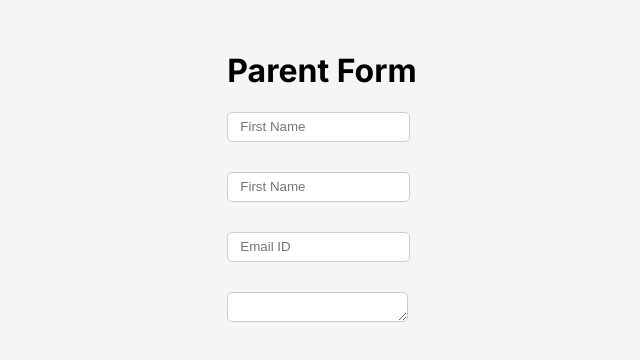
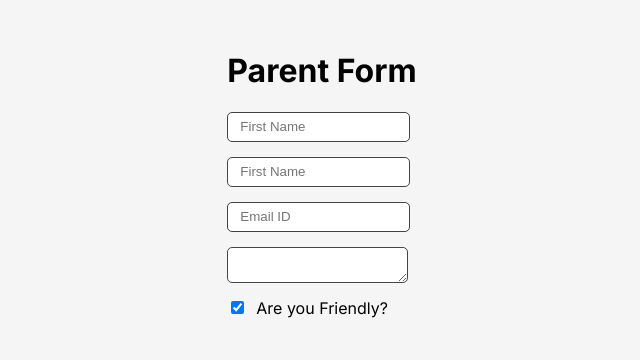
Before and after one commit to Arafat-alim/react-from-scratch, a React (Create React App) app in the folder react-official-fundamentals/: page / in a window 1280 px wide. Shown: the top 360 px of the page, without its empty margins (318-958 px from the left). Built offline with nearby package versions, Linux system fonts and the light colour scheme.

Commit message:
checkbox is added in form.

```diff
--- a/react-official-fundamentals/src/components/Forms/FormTwo.jsx
+++ b/react-official-fundamentals/src/components/Forms/FormTwo.jsx
@@ -6,17 +6,29 @@
     lastName: "",
     email: "",
     comments: "",
+    isFriendly: true,
   });
 
   console.log(formData);
 
   //! creating
+  //   function handleChange(event) {
+  //     console.log(event.target.name);
+  //     setFormData((prevData) => {
+  //       return {
+  //         ...prevData,
+  //         [event.target.name]: event.target.value,
+  //       };
+  //     });
+  //   }
+
+  //! Advanced Handling
   function handleChange(event) {
-    console.log(event.target.name);
+    const { name, value, type, checked } = event.target;
     setFormData((prevData) => {
       return {
         ...prevData,
-        [event.target.name]: event.target.value,
+        [name]: type === "checkbox" ? checked : value,
       };
     });
   }
@@ -48,6 +60,14 @@
         name="comments"
         onChange={handleChange}
       />
+      <input
+        type="checkbox"
+        id="isFriendly"
+        name="isFriendly"
+        checked={formData.isFriendly}
+        onChange={handleChange}
+      />
+      <label htmlFor="isFriendly">Are you Friendly?</label>
     </form>
   );
 }
--- a/react-official-fundamentals/src/index.css
+++ b/react-official-fundamentals/src/index.css
@@ -248,12 +248,23 @@
   margin: 4px;
 }
 
-input,
+input[type="text"],
+input[type="email"] {
+  margin-bottom: 15px;
+  height: 30px;
+  text-indent: 10px;
+  border: 1px solid #444;
+  border-radius: 5px;
+  display: block;
+}
+
+input[type="checkbox"] {
+  margin-right: 0.75rem;
+}
+
 textarea {
-  margin-bottom: 30px;
-  height: 30px;
+  margin-bottom: 15px;
+  border: 1px solid #444;
+  border-radius: 5px;
   display: block;
-  text-indent: 10px;
-  border: 1px solid #ccc;
-  border-radius: 5px;
 }
```
